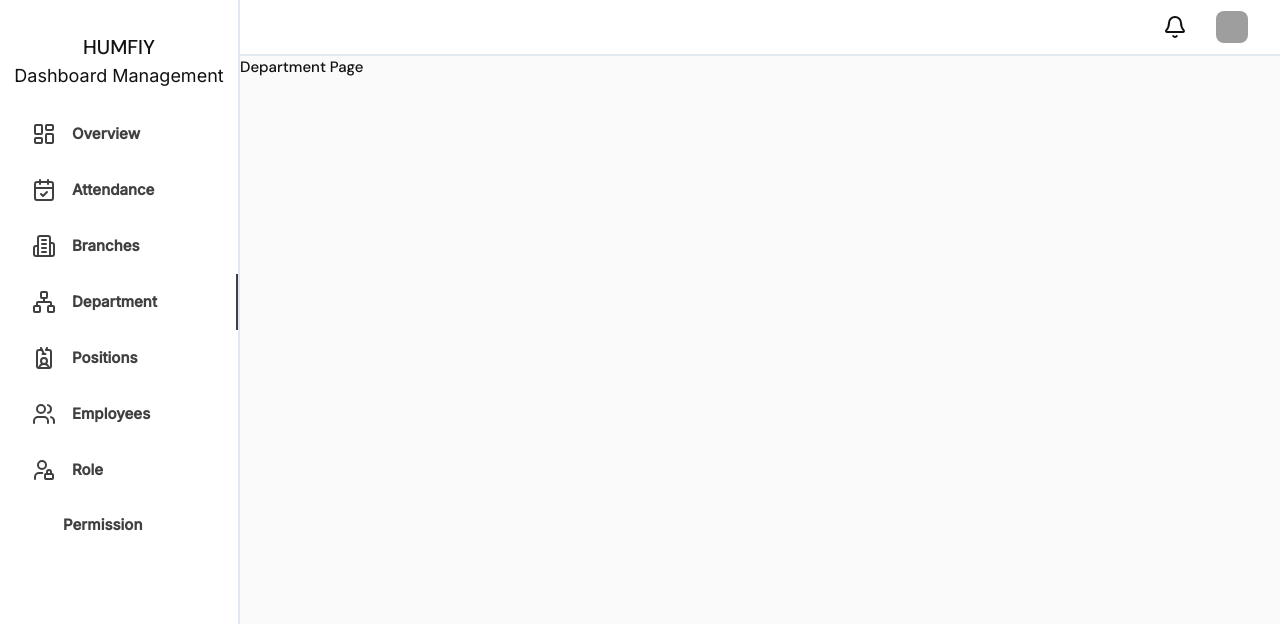
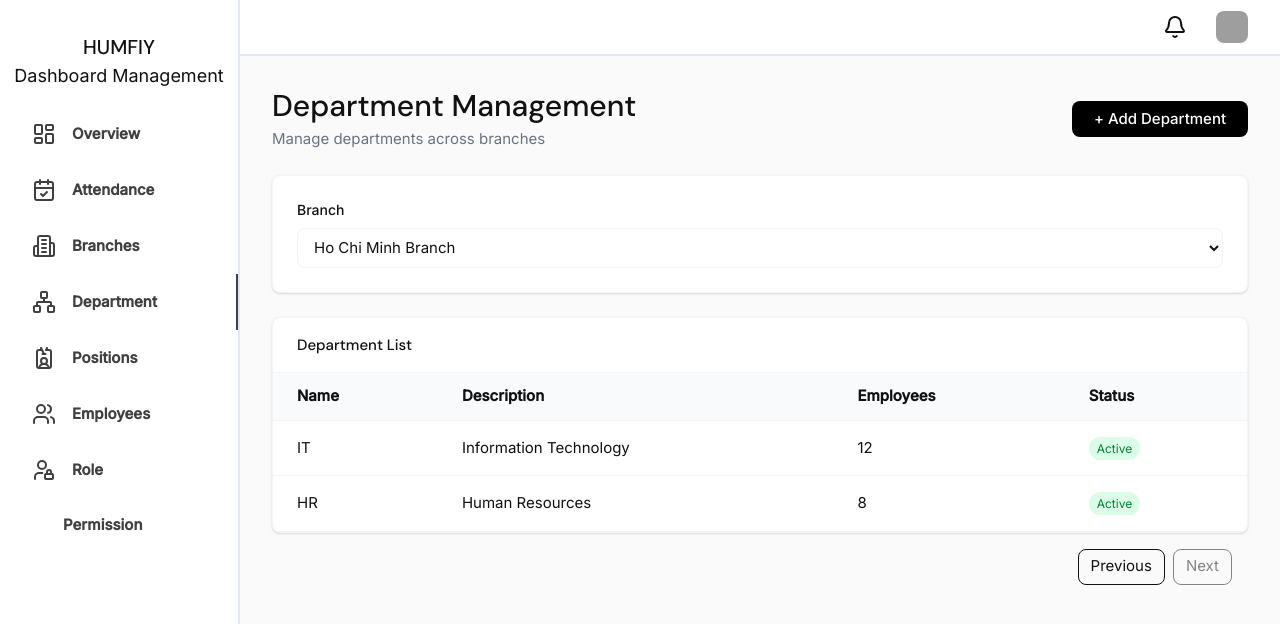
Before and after one commit to lamdayne/humify-fe, a Vue app: page /departments in a window 1280 px wide. Shown: the top 624 px of the page. Built offline with nearby package versions, Linux system fonts and the light colour scheme; grey boxes are pictures that could not be loaded; some icons are missing.

Commit message:
feat: create department management UI

```diff
--- a/src/views/DepartmentPage.vue
+++ b/src/views/DepartmentPage.vue
@@ -1,10 +1,355 @@
 <template>
     <MainContent>
-        <h1>Department Page</h1>
+        <div class="p-8">
+        <div class="flex items-center justify-between mb-6">
+    <div>
+        <h1 class="text-3xl font-semibold">
+            Department Management
+        </h1>
+        <p class="text-gray-500 mt-1">
+            Manage departments across branches
+        </p>
+    </div>
+
+    <div class="w-44">
+        <PrimaryButton
+            content="+ Add Department"
+            @click="handleAddDepartment"
+        />
+    </div>
+</div>
+
+<!-- branch filter -->
+
+<div class="bg-white border border-gray-100 rounded-lg shadow-sm mb-6">
+    <div class="p-6">
+
+        <label class="block text-sm font-medium mb-2">
+            Branch
+        </label>
+
+        <select
+            class="w-full h-10 border border-gray-100 rounded-lg px-3 outline-none focus:ring-2 focus:ring-black"
+        >
+            <option>Ho Chi Minh Branch</option>
+            <option>Ha Noi Branch</option>
+            <option>Da Nang Branch</option>
+        </select>
+
+    </div>
+</div>
+
+<!-- department table -->
+ <div class="bg-white border border-gray-100 rounded-lg shadow-sm overflow-hidden">
+
+    <div class="px-6 py-4 border-b border-gray-100">
+        <h3 class="font-semibold">
+            Department List
+        </h3>
+    </div>
+
+    <table class="w-full">
+
+        <thead>
+            <tr class="border-b border-gray-100 bg-gray-50">
+                <th class="text-left px-6 py-3">Name</th>
+                <th class="text-left px-6 py-3">Description</th>
+                <th class="text-left px-6 py-3">Employees</th>
+                <th class="text-left px-6 py-3">Status</th>
+            </tr>
+        </thead>
+
+        <tbody>
+
+            <tr class="border-b border-gray-100 hover:bg-gray-50">
+                <td class="px-6 py-4">IT</td>
+                <td class="px-6 py-4">Information Technology</td>
+                <td class="px-6 py-4">12</td>
+                <td class="px-6 py-4">
+                    <span
+                        class="px-2 py-1 rounded-full text-xs bg-green-100 text-green-700"
+                    >
+                        Active
+                    </span>
+                </td>
+            </tr>
+
+            <tr class="border-b border-gray-100 hover:bg-gray-50">
+                <td class="px-6 py-4">HR</td>
+                <td class="px-6 py-4">Human Resources</td>
+                <td class="px-6 py-4">8</td>
+                <td class="px-6 py-4">
+                    <span
+                        class="px-2 py-1 rounded-full text-xs bg-green-100 text-green-700"
+                    >
+                        Active
+                    </span>
+                </td>
+            </tr>
+
+        </tbody>
+
+    </table>
+
+</div>
+
+<!-- pagination -->
+ <div class="flex justify-end items-center gap-2 p-4">
+
+    <button
+        class="h-9 px-3 border rounded-lg hover:bg-gray-50 disabled:opacity-50"
+        :disabled="currentPage === 1"
+    >
+        Previous
+    </button>
+
+    <button
+        v-for="page in totalPages"
+        :key="page"
+        class="w-9 h-9 rounded-lg border"
+        :class="
+            currentPage === page
+                ? 'bg-black text-white'
+                : 'bg-white hover:bg-gray-50'
+        "
+    >
+        {{ page }}
+    </button>
+
+    <button
+        class="h-9 px-3 border rounded-lg hover:bg-gray-50 disabled:opacity-50"
+        :disabled="currentPage === totalPages"
+    >
+        Next
+    </button>
+
+</div>
+
+<!-- Add Department Modal -->
+ <div
+    v-if="showModal"
+    class="fixed inset-0 bg-black/40 flex items-center justify-center z-50"
+>
+    <div class="w-[500px] bg-white rounded-xl p-6 shadow-xl">
+
+        <h2 class="text-xl font-semibold mb-6">
+            Create Department
+        </h2>
+
+        <div class="mb-4">
+            <label class="block mb-2 text-sm font-medium">
+                Department Name
+            </label>
+
+            <input
+                type="text"
+                class="w-full border rounded-lg px-3 py-2"
+            />
+        </div>
+
+        <div class="mb-6">
+            <label class="block mb-2 text-sm font-medium">
+                Description
+            </label>
+
+            <textarea
+                rows="4"
+                class="w-full border rounded-lg px-3 py-2"
+            />
+        </div>
+
+        <div class="flex justify-end gap-3">
+
+            <button
+                class="px-4 py-2 border rounded-lg hover:bg-gray-50"
+                @click="closeModal"
+            >
+                Cancel
+            </button>
+
+            <div class="w-32">
+                <PrimaryButton content="Create" />
+            </div>
+
+        </div>
+
+    </div>
+</div>
+
+
+</div>
     </MainContent>
 </template>
 
 <script setup>
+import { ref } from "vue";
 import MainContent from "../components/MainContent.vue";
+import PrimaryButton from "../components/PrimaryButton.vue";
 
+const showModal = ref(false);
+
+const handleAddDepartment = () => {
+
+   showModal.value = true;
+};
+const closeModal = () => {
+    showModal.value = false;
+};
 </script>
+<style scoped>
+.department-page {
+    padding: var(--spacing-xl);
+}
+
+.header {
+    display: flex;
+    justify-content: space-between;
+    align-items: center;
+    margin-bottom: var(--spacing-lg);
+}
+
+.header h1 {
+    font-size: 28px;
+}
+
+.header p {
+    color: var(--color-muted);
+}
+
+.header-actions {
+    width: 180px;
+}
+
+.card {
+    background: var(--color-surface);
+    border: 1px solid var(--color-border);
+    border-radius: var(--radius-lg);
+    box-shadow: var(--shadow-card);
+    margin-bottom: var(--spacing-lg);
+}
+
+.filter-section {
+    padding: var(--spacing-lg);
+}
+
+.select-input {
+    width: 100%;
+    height: 40px;
+    border: 1px solid var(--color-border);
+    border-radius: var(--radius-md);
+    padding: 0 12px;
+    margin-top: 8px;
+}
+
+.table-header {
+    padding: var(--spacing-lg);
+    border-bottom: 1px solid var(--color-border);
+}
+
+.department-table {
+    width: 100%;
+    border-collapse: collapse;
+}
+
+.department-table th,
+.department-table td {
+    text-align: left;
+    padding: 14px;
+    border-bottom: 1px solid var(--color-border);
+}
+
+
+/* Modal Styles */
+.modal-overlay {
+    position: fixed;
+    inset: 0;
+    background: rgba(0,0,0,.4);
+
+    display: flex;
+    align-items: center;
+    justify-content: center;
+
+    z-index: var(--z-modal);
+}
+
+.modal {
+    width: 500px;
+    background: white;
+    border-radius: var(--radius-lg);
+    padding: 24px;
+    box-shadow: var(--shadow-modal);
+}
+
+.form-group {
+    margin-bottom: 16px;
+}
+
+.form-group label {
+    display: block;
+    margin-bottom: 6px;
+}
+
+.form-group input,
+.form-group textarea {
+    width: 100%;
+    border: 1px solid var(--color-border);
+    border-radius: var(--radius-md);
+    padding: 10px;
+}
+
+.modal-actions {
+    display: flex;
+    justify-content: flex-end;
+    gap: 12px;
+}
+
+.cancel-btn {
+    border: 1px solid var(--color-border);
+    background: white;
+    padding: 8px 16px;
+    border-radius: var(--radius-md);
+    cursor: pointer;
+}
+
+/* paging */
+
+.pagination {
+    display: flex;
+    justify-content: flex-end;
+    align-items: center;
+    gap: 8px;
+    padding: 20px;
+}
+
+.page-btn,
+.page-number {
+    min-width: 36px;
+    height: 36px;
+
+    border: 1px solid var(--color-border);
+    background: white;
+
+    border-radius: var(--radius-md);
+    cursor: pointer;
+
+    transition: var(--transition-fast);
+}
+
+.page-btn:hover,
+.page-number:hover {
+    border-color: var(--color-accent);
+}
+
+.page-number.active {
+    background: var(--color-accent);
+    color: white;
+    border-color: var(--color-accent);
+}
+
+.page-btn:disabled {
+    opacity: 0.5;
+    cursor: not-allowed;
+}
+
+
+</style>
```
